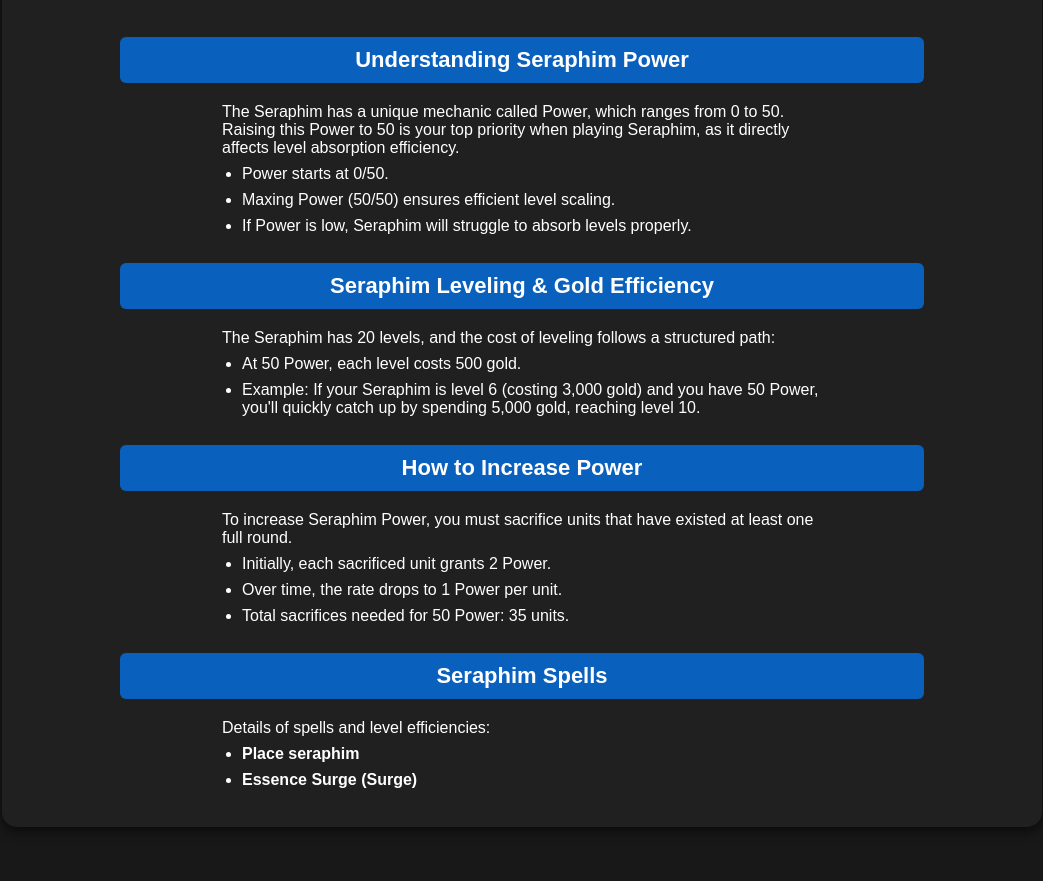
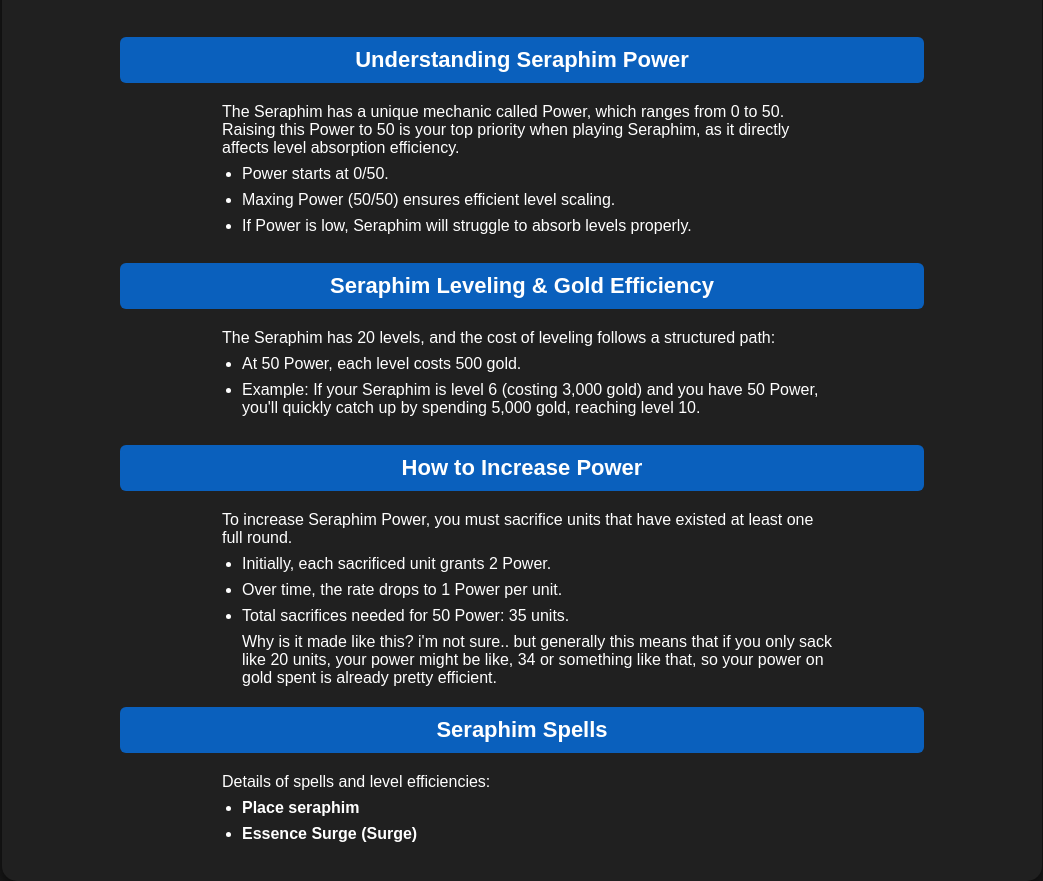
Before and after one commit to Archew/Hellhalt-unit-guides, a plain HTML site: page Seraphim.html in a window 1280 px wide. Shown: the part 175-1056 px from the top of the page, without its empty margins (118-1161 px from the left). Before the commit the page ends 1030 px from the top, so only its background shows below. Drawn offline with Linux system fonts and the light colour scheme.

Commit message:
Update Seraphim.html

```diff
--- a/Seraphim.html
+++ b/Seraphim.html
@@ -126,6 +126,7 @@
             <li>Initially, each sacrificed unit grants 2 Power.</li>
             <li>Over time, the rate drops to 1 Power per unit.</li>
             <li>Total sacrifices needed for 50 Power: 35 units.</li>
+            <p> Why is it made like this? i'm not sure.. but generally this means that if you only sack like 20 units, your power might be like, 34 or something like that, so your power on gold spent is already pretty efficient.</p>
         </ul>
 
         <h2 class="method-title">Seraphim Spells</h2>
```
